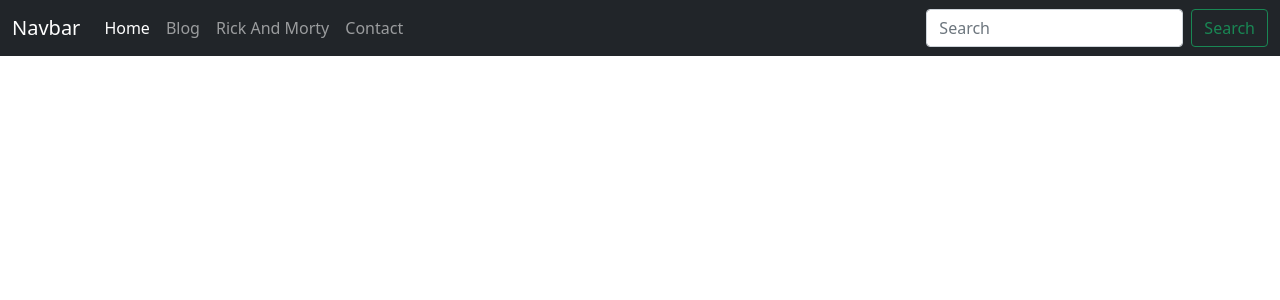
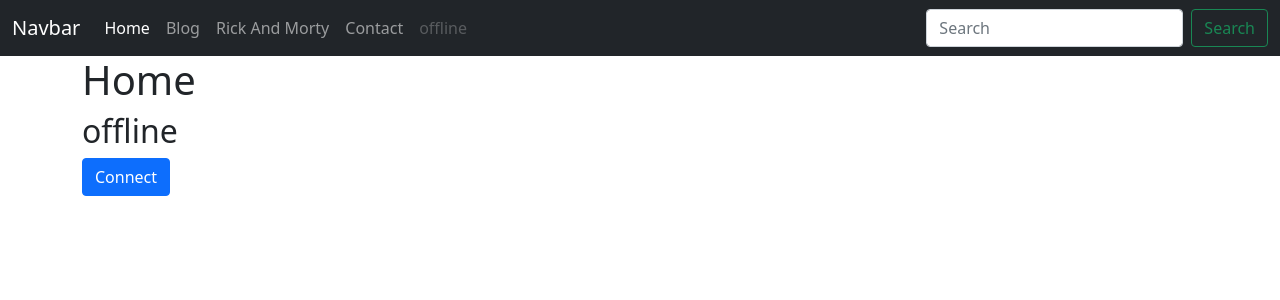
Before and after one commit to moive/react-basic, a React (Create React App) app: page / in a window 1280 px wide. Shown: the top 300 px of the page. Built offline with nearby package versions, Linux system fonts and the light colour scheme.

Commit message:
added context and security page authentication

```diff
--- a/src/Components/Home.jsx
+++ b/src/Components/Home.jsx
@@ -1,8 +1,20 @@
+import { useContext } from "react"
+import { UserContext } from "../context/UserProvider"
 
 const Home = () => {
+	const {user, signIn, signOut} = useContext( UserContext )
+
     return (
         <>
-
+            <h1>Home</h1>
+			<h2>{ user ? 'online' : 'offline'}</h2>
+			{
+				user ? (
+					<button className="btn btn-primary" onClick={signOut}>Disconnect</button>
+				) : (
+					<button className="btn btn-primary" onClick={signIn}>Connect</button>
+				)
+			}
         </>
     )
 }
--- a/src/Components/NavBar.jsx
+++ b/src/Components/NavBar.jsx
@@ -1,7 +1,11 @@
-import React from 'react';
-import { NavLink } from 'react-router-dom';
+import React, { useContext } from 'react';
+import { NavLink, Link } from 'react-router-dom';
+import { UserContext } from '../context/UserProvider';
 
 const NavBar = () => {
+
+    const {user} = useContext(UserContext);
+
     return (
         <nav className="navbar navbar-expand-lg navbar-dark bg-dark">
             <div className="container-fluid">
@@ -31,6 +35,9 @@ const NavBar = () => {
                         <li className="nav-item">
                             <NavLink className="nav-link" to="/Contact">Contact</NavLink>
                         </li>
+                        <li className="nav-item">
+                            <Link to="/" className="nav-link disabled">{user ? 'Moises Velasquez' : 'offline'}</Link>
+                        </li>
                     </ul>
                     <form className="d-flex">
                         <input className="form-control me-2" type="search" placeholder="Search" aria-label="Search" />
--- /dev/null
+++ b/src/Components/RequireAuth.jsx
@@ -0,0 +1,16 @@
+import { useContext } from "react"
+import { Navigate, useLocation } from "react-router-dom"
+import { UserContext } from "../context/UserProvider"
+
+const RequireAuth = ({children}) => {
+
+    const {user} = useContext(UserContext)
+
+    if (!user) {
+        return <Navigate to="/" />
+    }
+
+    return children
+}
+
+export default RequireAuth
--- /dev/null
+++ b/src/Routes/Dashboard.jsx
@@ -0,0 +1,9 @@
+const Dashboard = () => {
+    return (
+        <div>
+            Only authenticated user
+        </div>
+    )
+}
+
+export default Dashboard
--- /dev/null
+++ b/src/context/UserProvider.jsx
@@ -0,0 +1,21 @@
+import { createContext, useState } from "react"
+
+export const UserContext = createContext();
+
+
+const UserProvider = (props) => {
+
+    const [user, setUser] = useState(false);
+
+    const signIn = ()=> setUser(true);
+    const signOut = ()=> setUser(false);
+
+    return (
+        <UserContext.Provider value={{user, signIn, signOut}}>
+            {props.children}
+        </UserContext.Provider>
+    )
+}
+
+
+export default UserProvider
--- a/src/index.jsx
+++ b/src/index.jsx
@@ -13,21 +13,32 @@ import Blog from './Routes/Blog';
 import RickAndMorty from './Routes/RickAndMorty';
 import NotFound from './Routes/NotFound';
 import Post from './Routes/Post';
+import UserProvider from './context/UserProvider';
+import Dashboard from './Routes/Dashboard';
+import RequireAuth from './Components/RequireAuth';
 
 ReactDOM.render(
 	<React.StrictMode>
 		<BrowserRouter>
+			<UserProvider>
 				<Routes>
 					<Route path="/" element={<App/>}>
 						<Route index element={<Home />} />
 						<Route path="Blog" element={<Blog />} />
+						<Route path="Blog" element={<Blog />} />
 						<Route path="Blog/:id" element={<Post />} />
 						<Route path="RickAndMorty" element={<RickAndMorty />} />
 						<Route path="Contact" element={<Contact />} />
+						<Route path="Dashboard" element={
+							<RequireAuth>
+								<Dashboard />
+							</RequireAuth>
+						} />
 						<Route path="*" element={<NotFound />} />
 
 					</Route>
 				</Routes>
+			</UserProvider>
 		</BrowserRouter>
 	</React.StrictMode>,
 	document.getElementById('root')
```
Lines whose indentation alone changed are shown as unchanged.
